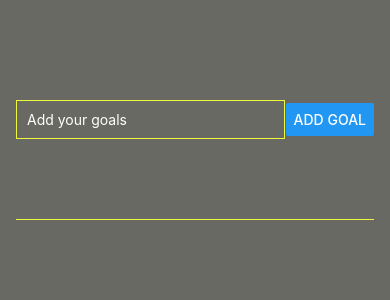
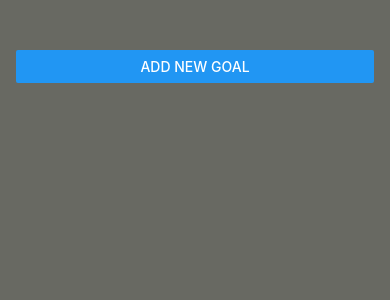
Before and after one commit to HariDeveloper1999/meals-app, a React Native app: screen / in a window 390 px wide. Shown: the top 300 px of the page. Built offline with nearby package versions, Linux system fonts and the light colour scheme.

Commit message:
front end app changes

```diff
--- a/App.js
+++ b/App.js
@@ -1,73 +1,11 @@
-
-import { useState,useEffect } from 'react';
-import { Button, StyleSheet, Text, View,TextInput,ScrollView, FlatList } from 'react-native';
-
+import Home from "./components/Home";
+import { StyleSheet,View } from "react-native";
 export default function App() {
-  const [enteredGoal,setEnteredGoal] = useState("");
-  const [goalsData,setGoalsData]=useState([])
-
-
-
-
-  const goalInputHandler = (enteredValue) => {
-    setEnteredGoal(enteredValue)
-   }
-   const deleteHandler = (item) => {
-    setGoalsData((prevState) => prevState.filter((prevItem) => prevItem !== item))
-  }
-   const addToGoalHandler = () => {
-    setGoalsData(prev=>[...prev,
-      {text:enteredGoal,id:Math.random().toString()}
-    ])
-   }
 
   return (
     <View style={styles.appContainer}>
-      <View style={styles.goalContainer}>
-         <TextInput
-         style={styles.textInput}
-         placeholder='Add your goals'
-         onChangeText={goalInputHandler}
-         />
-         <Button title="Add Goal" onPress={addToGoalHandler}></Button>
-      </View>
-      <View style={styles.textContainer}>
-      {/* With pure js */}
-
-{/*
-        {
-          goalsData.map((item)=>
-          <View style={styles.itemContainer} key={item}>
-          <Text style = {styles.goalText} >{item}</Text>
-          <Button title='Del' color="red" style = {styles.goalText} onPress={()=>deleteHandler(item)}/>
-          </View>
-          )
-        } */}
-
-        {/* With react native FlatList component */}
-
-        <FlatList
-        alwaysBounceVertical={false}
-        data={goalsData}
-        keyExtractor={(item,index)=>{
-           return item.id
-
-        }}
-        renderItem={
-        (itemValue)=>{
-          return(
-            <View style={styles.itemContainer}>
-            <Text style = {styles.goalText} >{itemValue.item.text}</Text>
-            <Button title='Del' color="red" style = {styles.goalText} onPress={()=>deleteHandler(itemValue.item)}/>
-            </View>
-          )
-        }
-        }
-        >
-     </FlatList>
-      </View>
-
-    </View>
+     <Home/>
+     </View>
   );
 }
 
@@ -79,40 +17,5 @@ const styles = StyleSheet.create({
     backgroundColor:"#686962"
 
   },
-  goalContainer:{
-    flexDirection:'row',
-    justifyContent:'space-between',
-    paddingBottom:30,
-    borderBottomWidth:1,
-    borderBottomColor:"#eef73b",
-    flex:1,
-    alignItems:'center'
-
-  },
-  textInput:{
-    borderWidth:1,
-    borderColor:"#eef73b",
-    width:"75%",
-    padding:10,
-    color:"#ffffff"
-
-  },
-  textContainer:{
-    paddingTop:20,
-    flex:4,
-
-  },
-  goalText:{
-    color:"#ffffff",
-    fontSize:22,
-  },
-  itemContainer:{
-    flexDirection:'row',
-    justifyContent:'space-between',
-    backgroundColor:"#5e0acc",
-    margin:10,
-    padding:8,
-    borderRadius:8,
-  }
 
 });
--- /dev/null
+++ b/components/GoalInput.js
@@ -0,0 +1,70 @@
+import { TextInput,Button,View,StyleSheet, Modal,Image, } from "react-native";
+import { useEffect, useState } from "react";
+
+
+function GoalInput(props) {
+    const{placeHolder,title, onPressHandler,onChangeHandler,value,cancelHandler}=props
+    const [btnActivater,setBtnActivater]=useState(false)
+
+    useEffect(()=>{
+     if(value?.lenght>0){
+        setBtnActivater(true)
+     }
+    },[value])
+
+
+  return (
+    <>
+    <Image  style={styles.image}source={require('../assets/goal.jpg')}/>
+
+    <TextInput
+         style={styles.textInput}
+         placeholder={placeHolder}
+         onChangeText={onChangeHandler}
+         value={value}
+         />
+
+
+    <View style={styles.btnContainer}>
+    <View style={styles.btn}>
+    <Button color="#5ef507" title={title} onPress={onPressHandler}/>
+    </View>
+    <View style={styles.btn}>
+      <Button color="#f72040" title="Cancel" onPress={cancelHandler}/>
+    </View>
+    </View>
+
+    </>
+  )
+}
+
+export default GoalInput
+const styles = StyleSheet.create({
+    image:{
+        height:'50%',
+        width:"100%",
+        borderRadius:30
+    },
+    btnContainer:{
+        flexDirection:'row',
+
+    },
+    btn:{
+        marginTop:20,
+        marginRight:10
+
+
+    },
+
+    textInput:{
+      borderWidth:1,
+      borderColor:"#eef73b",
+      width:"100%",
+      padding:10,
+      color:"#ffffff",
+      marginTop:20
+
+    },
+
+
+  });
--- /dev/null
+++ b/components/GoalItem.js
@@ -0,0 +1,54 @@
+import { View,Text,Button,StyleSheet, Pressable } from "react-native"
+
+function GoalItem(props) {
+    const{textValue,btnTitle,btnColor,onPressHandler}=props
+  return (
+    <Pressable
+    onPress={()=>onPressHandler(textValue.item)}//Android
+    android_ripple={{color:'red'}}
+    style={({pressed})=>pressed && styles.pressedItem} //ios
+ >
+     <View style={styles.itemContainer}>
+
+            <Text style = {styles.goalText} >{textValue.item.text}</Text>
+            {/* <Button title={btnTitle} color={btnColor} style = {styles.goalText} onPress={()=>onPressHandler(textValue.item)}/> */}
+
+    </View>
+    </Pressable>
+
+
+  )
+}
+
+export default GoalItem
+const styles = StyleSheet.create({
+    textInput:{
+      borderWidth:1,
+      borderColor:"#eef73b",
+      width:"75%",
+      padding:10,
+      color:"#ffffff"
+
+    },
+    textContainer:{
+      paddingTop:20,
+      flex:4,
+
+    },
+    goalText:{
+      color:"#ffffff",
+      fontSize:22,
+    },
+    itemContainer:{
+      flexDirection:'row',
+      justifyContent:'space-between',
+      backgroundColor:"#5e0acc",
+      margin:10,
+      padding:8,
+      borderRadius:8,
+    },
+    pressedItem:{
+        color:"red"
+    }
+
+  });
--- /dev/null
+++ b/components/Home.js
@@ -0,0 +1,118 @@
+import { useState, useEffect } from "react";
+import { Button, StyleSheet, View, FlatList, Modal } from "react-native";
+import GoalInput from "./GoalInput";
+import GoalItem from "./GoalItem";
+
+function Home() {
+  const [enteredGoal, setEnteredGoal] = useState("");
+  const [goalsData, setGoalsData] = useState([]);
+  const [modelActivator, setModelActivator] = useState(false);
+
+
+  const modelHandler = () => {
+    setModelActivator(!modelActivator);
+
+  };
+
+  const goalInputHandler = (enteredValue) => {
+    setEnteredGoal(enteredValue);
+  };
+  const deleteHandler = (item) => {
+    setGoalsData((prevState) =>
+      prevState.filter((prevItem) => prevItem.id !== item?.id)
+    );
+  };
+  const addToGoalHandler = () => {
+    enteredGoal?.length > 0 &&
+    setGoalsData((prev) => [
+      ...prev,
+      { text: enteredGoal, id: Math.random().toString() },
+    ]);
+    setEnteredGoal("");
+    modelHandler()
+  };
+
+  return (
+    <>
+      <Button
+        onPress={modelHandler}
+        title="Add New Goal"
+      />
+
+<View style={styles.textContainer}>
+          {/* With react native FlatList component */}
+
+          <FlatList
+            alwaysBounceVertical={false}
+            data={goalsData}
+            keyExtractor={(item, index) => {
+              return item.id;
+            }}
+            renderItem={(itemValue) => {
+              return (
+                <GoalItem
+                  textValue={itemValue}
+                  btnTitle="Del"
+                  btnColor="red"
+                  onPressHandler={deleteHandler}
+                />
+              );
+            }}
+          ></FlatList>
+        </View>
+
+      <Modal visible={modelActivator} animationType="fade">
+        <View style={styles.goalContainer}>
+          <GoalInput
+            title="Add Goal"
+            placeHolder="Add your goals"
+            onPressHandler={addToGoalHandler}
+            onChangeHandler={goalInputHandler}
+            value={enteredGoal}
+            cancelHandler={modelHandler}
+
+          />
+        </View>
+
+      </Modal>
+    </>
+  );
+}
+
+export default Home;
+
+const styles = StyleSheet.create({
+
+
+  goalContainer: {
+    flexDirection: "column",
+    justifyContent: "center",
+    flex: 1,
+    alignItems: "center",
+    padding:10,
+    backgroundColor:"#686962"
+  },
+  textInput: {
+    borderWidth: 1,
+    borderColor: "#eef73b",
+    width: "75%",
+    padding: 10,
+    color: "#ffffff",
+  },
+  textContainer: {
+    paddingTop: 20,
+    flex: 4,
+  },
+  goalText: {
+    color: "#ffffff",
+    fontSize: 22,
+  },
+  itemContainer: {
+    flexDirection: "row",
+    justifyContent: "space-between",
+    backgroundColor: "#5e0acc",
+    margin: 10,
+    padding: 8,
+    borderRadius: 8,
+  },
+});
```
Also changed, not shown: assets/goal.jpg (added).
